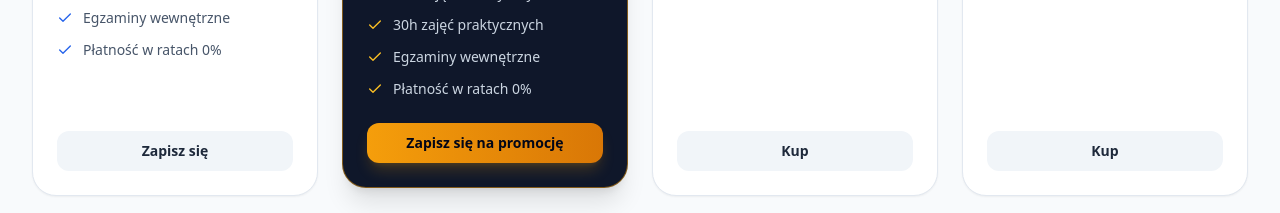
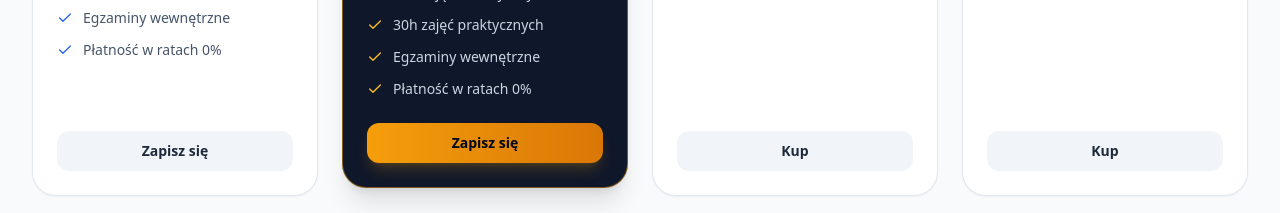
Before and after one commit to thomcio/Test, a plain HTML site: page index.html in a window 1280 px wide. Shown: the part 2220-2433 px from the top of the page. Drawn offline with nearby package versions, Linux system fonts and the light colour scheme; a script that the page names is missing.

Commit message:
Add files via upload

```diff
--- a/index.html
+++ b/index.html
@@ -343,7 +343,7 @@
                             <li class="flex items-center gap-2.5"><i data-lucide="check" class="w-4 h-4 text-amber-400 shrink-0"></i> Płatność w ratach 0%</li>
                         </ul>
                     </div>
-                    <a href="#kontakt" class="w-full text-center bg-gradient-to-r from-amber-500 to-amber-600 hover:from-amber-600 hover:to-amber-700 text-slate-950 font-extrabold py-2.5 rounded-xl shadow-lg shadow-amber-500/20 transition-all block text-sm">Zapisz się na promocję</a>
+                    <a href="#kontakt" class="w-full text-center bg-gradient-to-r from-amber-500 to-amber-600 hover:from-amber-600 hover:to-amber-700 text-slate-950 font-extrabold py-2.5 rounded-xl shadow-lg shadow-amber-500/20 transition-all block text-sm">Zapisz się</a>
                 </div>
 
                 <!-- Package 3: Godzina Dodatkowa -->
```
